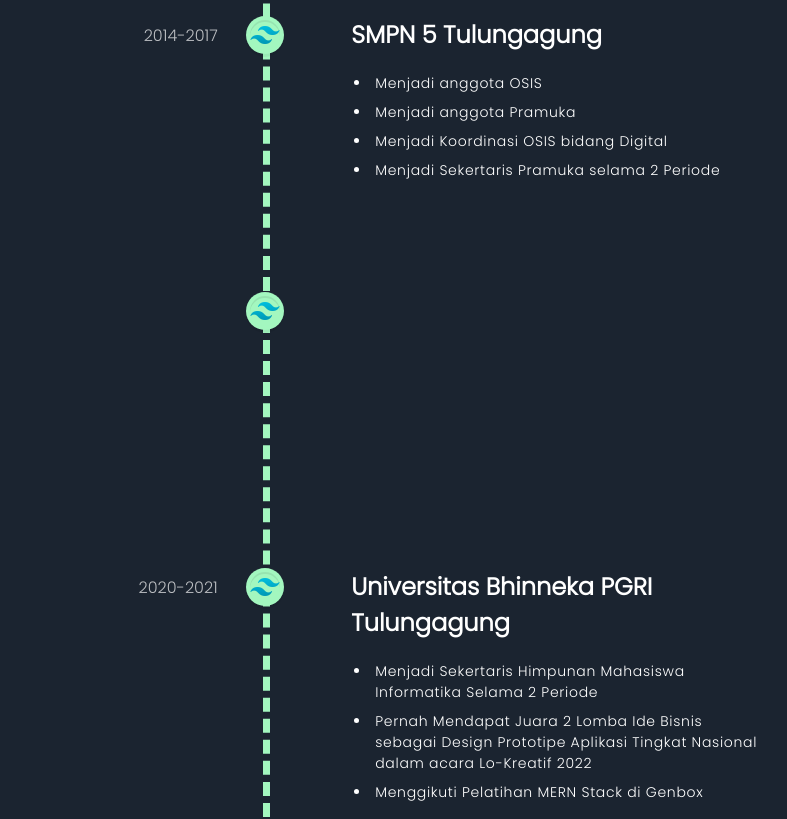
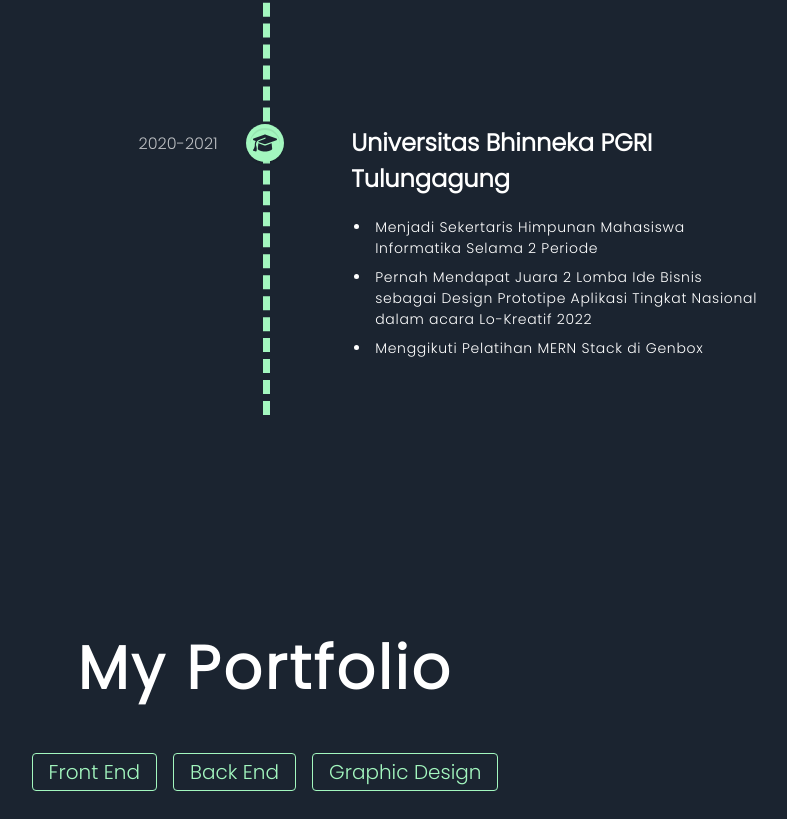
Before and after one commit to FajarFE/Portofolio-Fajar, a React (Create React App) app: page / in a window 1280 px wide. Shown: the part 1697-2516 px from the top of the page, without its empty margins (375-1162 px from the left). Built offline with nearby package versions, Linux system fonts and the light colour scheme.

Commit message:
hampir selesai

```diff
--- a/src/components/Experience.js
+++ b/src/components/Experience.js
@@ -11,6 +11,7 @@
 import { SectionWrapper } from "../hoc";
 import { textVariant } from "../utils/motion";
 import { tailwind } from "../assets";
+import { FontAwesomeIcon } from '@fortawesome/react-fontawesome'
 
 const ExperienceCard = ({ experience }) => {
   return (
@@ -18,7 +19,7 @@
       contentStyle={{ background: 'transparent', color: '#fff', }}
       iconStyle={{ background: '#A3F7BF', border: 'none' ,outline:'none'}}
       date={experience.date}
-      icon={<img src={tailwind} alt="" width="40px" height="40px"/>}
+      icon={<FontAwesomeIcon icon={experience.icon} style={{ color: '#1B2430' }} />}
       contentArrowStyle={{ borderRight: '7px solid  transparent' }}
     >
       <div>
@@ -45,7 +46,7 @@
       contentStyle={{ background: 'transparent', color: '#fff', }}
       iconStyle={{ background: '#A3F7BF', border: 'none' ,outline:'none'}}
       date={timeline.date}
-      icon={<img src={tailwind} alt="" width="40px" height="40px"/>}
+      icon={<FontAwesomeIcon icon={timeline.icon} style={{ color: '#1B2430' }} />}
       contentArrowStyle={{ borderRight: '7px solid  transparent' }}
     >
       <div>
--- a/src/components/MyPortofolio.js
+++ b/src/components/MyPortofolio.js
@@ -40,10 +40,10 @@
 
   return (
     <div className="container mx-auto pt-14">
-      <h1 className={` tracking-widest ${styles.sectionHeadText} text-center`}>My Portfolio</h1>
+      <h1 className={` tracking-wider ${styles.sectionHeadText} text-center`}>My Portfolio</h1>
       <div className="flex space-x-4 my-10 justify-center ">
         <button
-          className={`border border-[#A3F7BF] rounded text-[10px] xs:text-[5px] sm:text-[5px]  md:text-sm lg:text-sm py-2 px-4 ${
+          className={`border border-[#A3F7BF] rounded text-[10px] xs:text-[5px] sm:text-[5px]  md:text-sm lg:text-[20px] py-2 px-4 ${
             selectedTags.includes("Front End")
               ? "bg-[#A3F7BF] text-[#1B2430]"
               : "text-[#A3F7BF]"
@@ -53,7 +53,7 @@
           Front End
         </button>
         <button
-          className={`border border-[#A3F7BF] rounded text-[10px] xs:text-[5px] sm:text-[5px] lg:text-sm py-2 px-4 md:text-sm ${
+          className={`border border-[#A3F7BF] rounded text-[10px] xs:text-[5px] sm:text-[5px] lg:text-[20px] py-2 px-4 md:text-sm ${
             selectedTags.includes("Back End")
               ? "bg-[#A3F7BF] text-[#1B2430]"
               : "text-[#A3F7BF]"
@@ -63,7 +63,7 @@
           Back End
         </button>
         <button
-          className={`border border-[#A3F7BF] rounded text-[10px] xs:text-[5px] sm:text-[5px] lg:text-sm py-1 px-1 md:text-sm ${
+          className={`border border-[#A3F7BF] rounded text-[10px] xs:text-[5px] sm:text-[5px] lg:text-[20px] py-2 px-4 md:text-sm ${
             selectedTags.includes("Graphic Design")
               ? "bg-[#A3F7BF] text-[#1B2430]"
               : "text-[#A3F7BF]"
--- a/src/components/Skill.js
+++ b/src/components/Skill.js
@@ -19,7 +19,7 @@
     <>
       <div className="container flex pt-[90px] justify-center">
         {skill && (
-          <div className=" rounded-md px-3 text-base font-medium w-full lg:w-[50%] mx-auto h-200 flex flex-col items-center gap-10">
+          <div className=" rounded-md px-3 text-base font-medium w-[100%] lg:w-[70%] sm:w-100% md:w-100% mx-auto h-200 flex flex-col items-center gap-10">
             <Tilt className="tilt" options={{ max: 25 }}>
               <div className="bg-[#A3F7BF] h-10 w-72 items-center content-center justify-center flex rounded-[20px]">
                 <h2 className="text-[#1B2430] text-[20px] font-bold">
@@ -28,17 +28,17 @@
               </div>
             </Tilt>
 
-            <div className="w-full">
+            <div className="w-full ">
               <div>
                  {skill.name.map((name, index,logos) => (
                 <div className="flex items-center mb-2" key={`skill-${index}`}>
                   <Tilt className="tilt" options={{ max: 50 }}>
-                  <div className="w-12 mr-[20px] bg-white rounded-full">
+                  <div className="w-[25px] sm:w-[20px] md:w-[50px] lg:w-[70px] mr-[10px] bg-white rounded-full">
                   <img className="p-1" src={skill.logos[index]}alt=""/>
                   </div>
                   </Tilt>
-                  <h1 className="w-[30%] text-white font-bold">{name}</h1>
-                  <div className="w-1/2 relative h-4">
+                  <h1 className="w-[40%] text-white font-bold text-[16px] sm:text-[10px] md:text-[20px] lg:text-[20px]">{name}</h1>
+                  <div className="w-[60%] relative h-4 px-4">
                     <div className="absolute top-0 h-full w-full bg-[#74b48a] rounded-full">
                       <animated.span
                         className="absolute top-0 left-0 h-full bg-[#A3F7BF] rounded-full"
@@ -48,8 +48,8 @@
                     </div>
 
                   </div>
-                  <div>
-                    <p className="text-[#A3F7BF] mx-5 ">{skill.percent[index]}%</p>
+                  <div className="">
+                    <p className="text-[#A3F7BF] ml-6 ">{skill.percent[index]}%</p>
                   </div>
                 </div>
               ))}
@@ -76,9 +76,9 @@
               <h2 className="text-[#A3F7BF] text-[20px] font-bold">
                 {skill.id} <span className="text-white text-[20px]">{skill.title}</span>
               </h2>
-              <div className="relative flex justify-between items-center">
+              <div className="relative flex justify-between items-center content-center w-full">
                 <div
-                  className="flex logos-skill p-20 absolute"
+                  className="flex logos-skill p-20 absolute "
                   style={{ marginLeft: "-35px" }}
                 >
                   {skill.logos.map((logo, logoIndex) => (
@@ -107,7 +107,7 @@
                     </span>
                   ))}
                 </div>
-                <div className="-">
+                <div className="">
                 {isSelected ? (
                   <button
                   className={`absolute flex items-center rounded-full justify-center ${
@@ -116,8 +116,9 @@
                   style={{
                     height: "40px",
                     width: "40px",
-                    left: "200px",
+                    left: "100%",
                     top: "30px",
+
                   }}
                   onClick={() => onSelectSkill(skill)}>
                     <svg
@@ -143,13 +144,13 @@
                 </button>
                 ) : (
                   <button
-                    className={`absolute flex items-center rounded-full justify-center ${
+                    className={`absolute flex items-center rounded-full justify-center  ${
                       isSelected ? "" : "icon2"
                     }`}
                     style={{
                       height: "40px",
                       width: "40px",
-                      left: "220px",
+                      left: "100%",
                       top: "30px",
                     }}
                     onClick={() => onSelectSkill(skill)}>
--- a/src/constant/index.js
+++ b/src/constant/index.js
@@ -22,7 +22,12 @@
     coreldraw,
     photoshop,
     portofolio1,} from "../assets/index";
+ import { FontAwesomeIcon } from '@fortawesome/react-fontawesome';
 
+ import { library } from '@fortawesome/fontawesome-svg-core';
+import { faGraduationCap,faBriefcase } from '@fortawesome/free-solid-svg-icons';
+
+library.add(faGraduationCap,faBriefcase);
 
 
 export const navLink =[
@@ -85,29 +90,21 @@
     {
       id: "01.",
       title: "Front End Developer",
-      logos: [css, git, html, javascript, reactjs, tailwind],
+      logos: [css, git, html, javascript, reactjs, tailwind,boostrap],
     },
     {
       id: "02.",
       title: "Back End Developer",
-      logos: [express, firebase, laravel, mongodb, mysql, nodejs],
+      logos: [express, laravel, mongodb, mysql, nodejs],
     },
     {
       id: "03.",
       title: "Graphic Design",
-      logos: [figma, photoshop],
+      logos: [figma, photoshop,coreldraw],
     },
   ];
 
   const experiences =[
-    {
-        date:"2008-2014",
-        title:"SDN 2 Tertek",
-        description:"Saya menyelesaikan pendidikan dasar di SDN 2 Tertek",
-        points:[]
-
-
-    },
     {
         date:"2014-2017",
         title:"SMPN 5 Tulungagung",
@@ -117,28 +114,12 @@
             "Menjadi anggota Pramuka",
             "Menjadi Koordinasi OSIS bidang Digital",
             "Menjadi Sekertaris Pramuka selama 2 Periode",
-        ]
+        ],
+        icon:faBriefcase,
     }
   ]
 
   const timelines = [
-    {
-        date:"2008-2014",
-        title:"SDN 2 Tertek",
-        description:"Saya menyelesaikan pendidikan dasar di SDN 2 Tertek",
-        points:[]
-    },
-    {
-        date:"2014-2017",
-        title:"SMPN 5 Tulungagung",
-        description:"Saya menyelesaikan pendidikan menengah pertama di SMPN 1 Tertek",
-        points:[
-            "Menjadi anggota OSIS",
-            "Menjadi anggota Pramuka",
-            "Menjadi Koordinasi OSIS bidang Digital",
-            "Menjadi Sekertaris Pramuka selama 2 Periode",
-        ]
-    },
     {
         date:"2017-2020",
         title:"SMAN 1 Karangrejo",
@@ -148,7 +129,8 @@
             "Menjadi anggota Pramuka",
             "Menjadi Koordinasi OSIS bidang Digital",
             "Menjadi Sekertaris Pramuka selama 2 Periode",
-        ]
+        ],
+        icon:faGraduationCap,
     },
     {
         date:"2020-2021",
@@ -158,7 +140,8 @@
             "Menjadi Sekertaris Himpunan Mahasiswa Informatika Selama 2 Periode",
             "Pernah Mendapat Juara 2 Lomba Ide Bisnis sebagai Design Prototipe Aplikasi Tingkat Nasional dalam acara Lo-Kreatif 2022",
             "Menggikuti Pelatihan MERN Stack di Genbox",
-        ]
+        ],
+        icon:faGraduationCap,
     }
   ]
 
```
Also changed, not shown: package.json (+7 -0 lines), src/assets/frontend/BootStrap.svg, 1 other file (tests, documents, lock files or other folders).
